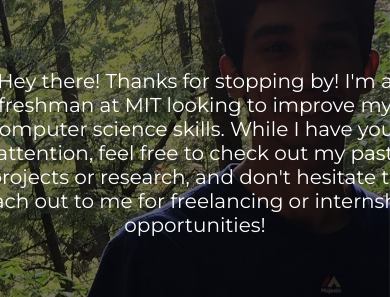
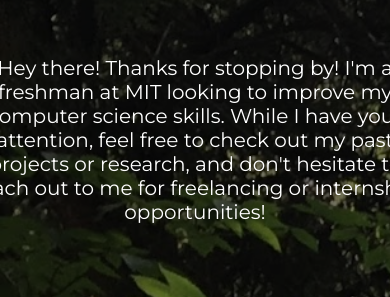
Before and after one commit to Aryo-Patel/Personal-Website, a plain HTML site: page index.html in a window 390 px wide. Shown: the part 193-490 px from the top of the page. Drawn offline with nearby package versions, Linux system fonts and the light colour scheme.

Commit message:
maybe parallax fixed for mobile?

```diff
--- a/index.html
+++ b/index.html
@@ -11,7 +11,7 @@
         <link rel = "icon" href = "/Images/Aryo_Cover2.JPG">
     </head>
     <body>
-        <div id = "opening" class = "section" data-scroll="0% 100%">
+        <div id = "opening" class = "parallax" data-scroll="0% 100%">
             <div id = 'opening-content' class = 'content'>
                 <div id = "opening-text">
                     <h1 id = "name">Aryo Patel</h1>
@@ -117,6 +117,7 @@
         </div>
         <!--JQuery loaded here-->
         <script src="https://ajax.googleapis.com/ajax/libs/jquery/3.4.1/jquery.min.js"></script>
+        <script src = "scripts/parallax.js"></script>
         <script src = "scripts/app.js"></script>
     </body>
 </html>
--- a/scripts/app.js
+++ b/scripts/app.js
@@ -6,36 +6,36 @@ document.addEventListener('resize', e =>{
 /*
 ~~~~~~~~~~CODE PERTINENT TO GETTING THE INTRO BACKGROUND IMAGE TO AUTO SCROLL IF IT HAS ROOM TO SCROLL~~~~~~~~
 */
-let openingImage = document.getElementById('opening');
+// let openingImage = document.getElementById('opening');
 
-function checkScroll(targetElem){
-    let currPos = window.pageYOffset + window.innerHeight;
-    let scrollMax = openingImage.getBoundingClientRect().height;
-    let percentScroll = currPos/scrollMax * 100;
-    if(percentScroll > 100){
-        percentScroll = 100;
-    }
-    let cssClass;
-    for(let i = 0; i < document.styleSheets[1].cssRules.length; i++){
-        if(document.styleSheets[1].cssRules[i].selectorText == targetElem){
-            cssClass = document.styleSheets[1].cssRules[i];
-        }
-    }
-    if(screenWidth > 1024){
-        cssClass.style.backgroundPosition = `0% ${percentScroll}%`;
-    }
-    else{
-        cssClass.style.backgroundPosition = `75% ${percentScroll}%`;
-    }
+// function checkScroll(targetElem){
+//     let currPos = window.pageYOffset + window.innerHeight;
+//     let scrollMax = openingImage.getBoundingClientRect().height;
+//     let percentScroll = currPos/scrollMax * 100;
+//     if(percentScroll > 100){
+//         percentScroll = 100;
+//     }
+//     let cssClass;
+//     for(let i = 0; i < document.styleSheets[1].cssRules.length; i++){
+//         if(document.styleSheets[1].cssRules[i].selectorText == targetElem){
+//             cssClass = document.styleSheets[1].cssRules[i];
+//         }
+//     }
+//     if(screenWidth > 1024){
+//         cssClass.style.backgroundPosition = `0% ${percentScroll}%`;
+//     }
+//     else{
+//         cssClass.style.backgroundPosition = `75% ${percentScroll}%`;
+//     }
 
-}
+// }
 
-window.addEventListener('scroll', e => {
-    //at zero scrolling 0%
-    checkScroll('#opening::before');
-})
+// window.addEventListener('scroll', e => {
+//     //at zero scrolling 0%
+//     checkScroll('#opening::before');
+// })
 
-checkScroll('#opening::before');
+// checkScroll('#opening::before');
 
 
 /*
--- /dev/null
+++ b/scripts/parallax.js
@@ -0,0 +1,119 @@
+'use strict';
+
+//Many thanks to marrio-h for creating universal-parallax, the inspiration for this file
+
+let windowHeight = window.innerHeight, windowHeightExtra = 0;
+
+let safari = /^((?!chrome|android).)*safari/i.test(navigator.userAgent), mobile = /Mobi/.test(navigator.userAgent);
+
+//console.log(navigator.userAgent);
+
+if (safari && !mobile){
+    windowHeightExtra = window.outerHeight - window.innerHeight;
+}
+
+if(mobile){
+    console.log('triggered');
+    windowHeight = window.screen.availHeight;
+    windowHeightExtra = (window.screen.availHeight-window.innerHeight)/2;
+}
+
+let positionParallax = function positionParallax(container, speed, parallax, elem){
+    let bgScroll = container.top / speed - windowHeightExtra;
+
+    parallax[elem].style.top = bgScroll + 'px';
+}
+
+let animateParallax = function animateParallax(parallax, speed){
+    for(let i = 0; parallax.length > i; i++){
+        let container = parallax[i].parentElement.parentElement.getBoundingClientRect();
+
+        if(container.top + container.height >= 0 && container.top <= windowHeight){
+            positionParallax(container, speed, parallax, i);
+        }
+    }
+}
+
+let calculateHeight = function calculateHeight(parallax, speed){
+    for(let i = 0; parallax.length > i; i++){
+        let container = parallax[i].parentElement.parentElement.getBoundingClientRect();
+
+        let containerTop = parallax[i].parentElement.parentElement.offsetTop;
+
+        let elemOffsetTop = (windowHeight - container.height)/2;
+
+        var bgHeight = windowHeight > container.height + containerTop ? container.height + containerTop - containerTop / speed : container.height + (elemOffsetTop - elemOffsetTop / speed) * 2;
+
+        parallax[i].style.height = bgHeight + windowHeightExtra*2 + 'px';
+        positionParallax(container, speed, parallax, i);
+    }
+}
+
+let universalParallax = function universalParallax(){
+    let up  =function up(parallax, speed){
+        if (speed < 1){
+            speed = 1;
+        }
+
+        calculateHeight(parallax, speed);
+
+        if(!mobile){
+            window.addEventListener('resize', function() {
+                windowHeight = window.innerHeight;
+                calculateHeight(parallax, speed);
+            });
+        }
+
+        window.addEventListener('scroll', function(){
+            animateParallax(parallax, speed);
+        });
+    };
+
+    this.init = function(param){
+        if(typeof param === 'undefined'){
+            param = {}
+        }
+
+        param = {
+            peed: typeof param.speed !== 'undefined' ? param.speed : 1.5,
+			className: typeof param.className !== 'undefined' ? param.className : 'parallax'
+        }
+
+        let parallax = document.getElementsByClassName(param.className);
+
+        for(let i = 0; parallax.length > i; i++){
+
+            let wrapper = document.createElement('div');
+
+            parallax[i].parentNode.insertBefore(wrapper, parallax[i]);
+
+            wrapper.appendChild(parallax[i]);
+
+            let parallaxContainer = parallax[i].parentElement;
+
+            parallaxContainer.className += 'parallax__container';
+
+            if (window.getComputedStyle(parallaxContainer.parentElement, null).getPropertyValue('position') !== 'relative') {
+				parallaxContainer.parentElement.style.position = 'relative';
+            }
+            let imgData = parallax[i].dataset.parallaxImage;
+            if (typeof imgData !== 'undefined') {
+				parallax[i].style.backgroundImage = 'url(' + imgData + ')';
+				// if no other class than .parallax is specified, add CSS
+				if (parallax[i].classList.length === 1 && parallax[i].classList[0] === 'parallax') {
+					parallax[i].style.backgroundRepeat = 'no-repeat';
+					parallax[i].style.backgroundPosition = 'center';
+					parallax[i].style.backgroundSize = 'cover';
+				}
+			}
+        };
+
+        document.addEventListener('readystatechange', function(e){
+            if(e.target.readyState === 'complete'){
+                up(parallax, param.speed);
+            }
+        })
+    }
+}
+
+new universalParallax().init();
--- a/styles/opening.css
+++ b/styles/opening.css
@@ -13,9 +13,7 @@ body{
     height: 100%;
     overflow-x: hidden;
 }
-.section{
-    min-height: 100%;
-}
+
 #opening{
     position: relative;
     height: auto;
@@ -50,6 +48,31 @@ body{
         background-attachment: scroll;
     }
 }
+.parallax__container {
+	clip: rect(0, auto, auto, 0);
+	height: 100%;
+	left: 0;
+	overflow: hidden;
+	top: 0;
+	width: 100%;
+	z-index: -100;
+}
+
+.parallax {
+	position: fixed;
+	top: 0;
+	-webkit-transform: translate3d(0, 0, 0);
+	transform: translate3d(0, 0, 0);
+	-webkit-transform-style: preserve-3d;
+	transform-style: preserve-3d;
+	width: 100%;
+
+	/* BG behaviour */
+	background-position: center;
+	background-repeat: no-repeat;
+	background-size: cover;
+}
+
 #opening-content{
     position: relative;
     color: white;
```
